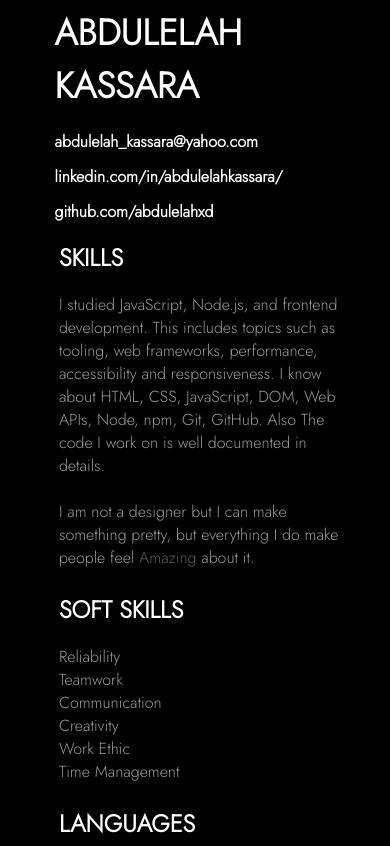
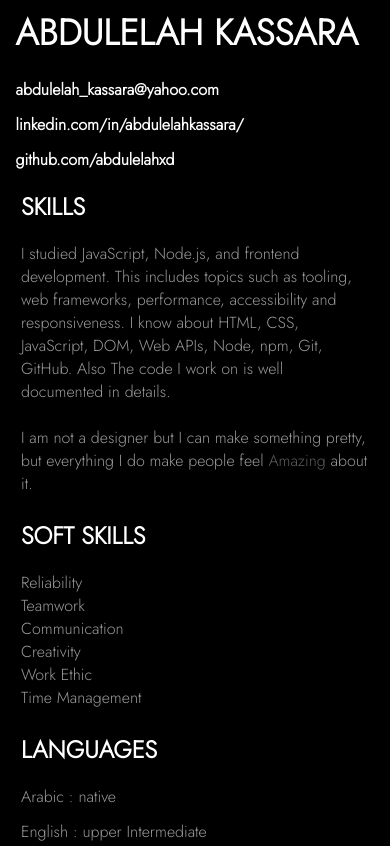
Before and after one commit to abdulelahxd/IX, a plain HTML site: page index.html in a window 390 px wide. Shown: the top 846 px of the page. Drawn offline with Linux system fonts and the light colour scheme.

Commit message:
some edits

```diff
--- a/Style/Home.css
+++ b/Style/Home.css
@@ -83,3 +83,86 @@ main > section > div > p {
 span {
     opacity: 60%;
 }
+@media (min-width: 320px) and (max-width: 857px) {
+  * {
+    padding: 0px;
+    margin: 0px;
+    box-sizing: border-box;
+    color: #fff;
+    font-family: "Jost", sans-serif;
+  }
+  ::selection {
+    background-color: rgb(231, 234, 235);
+    color: #000;
+    font-weight: bolder;
+  }
+  body {
+    background-color: #000;
+  }
+  h2 {
+      margin-bottom: 18px;
+  }
+  p {
+      opacity: 60%;
+      text-justify: newspaper;
+  }
+  a {
+    font-size: 14px;
+    text-decoration: none;
+    font-weight: 800;
+    color: #fff;
+  }
+  li {
+    margin-top: 12px;
+    list-style: none;
+  }
+  a:hover {
+    color: rgb(104, 197, 228);
+  }
+  header,
+  main,
+  footer {
+    padding: 1.6% 4%;
+  }
+
+  header > h1 {
+    font-size: 36px;
+    padding-bottom: 2%;
+    text-transform: uppercase;
+  }
+  header > ul {
+    list-style-type: none;
+    display: flex;
+    flex-direction: row;
+    flex-wrap: wrap;
+  }
+  header > ul > li > a {
+    font-size: 16px;
+    text-decoration: none;
+    font-weight: 800;
+  }
+  header > ul > li > a:hover {
+    color: rgb(104, 197, 228);
+  }
+
+  header > ul > li > a:active {
+    color: rgb(116, 104, 228);
+  }
+
+  main > section > div > p {
+    opacity: 60%;
+    text-justify: newspaper;
+  }
+  .flex {
+    display: flex;
+    flex-direction: row;
+    flex-wrap: wrap;
+  }
+  .flex > div {
+    width: 100%;
+    margin: 1.5%;
+  }
+  span {
+      opacity: 60%;
+  }
+}
```
